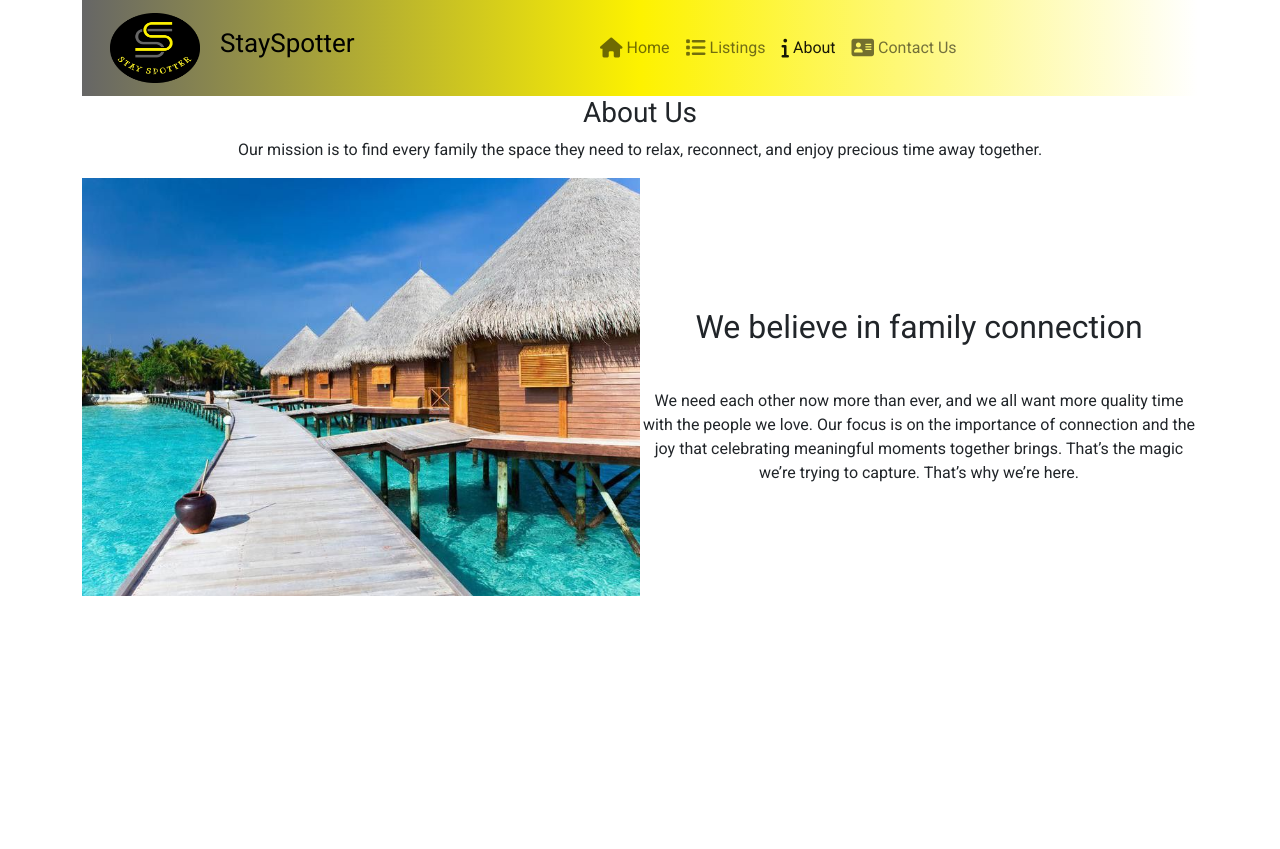
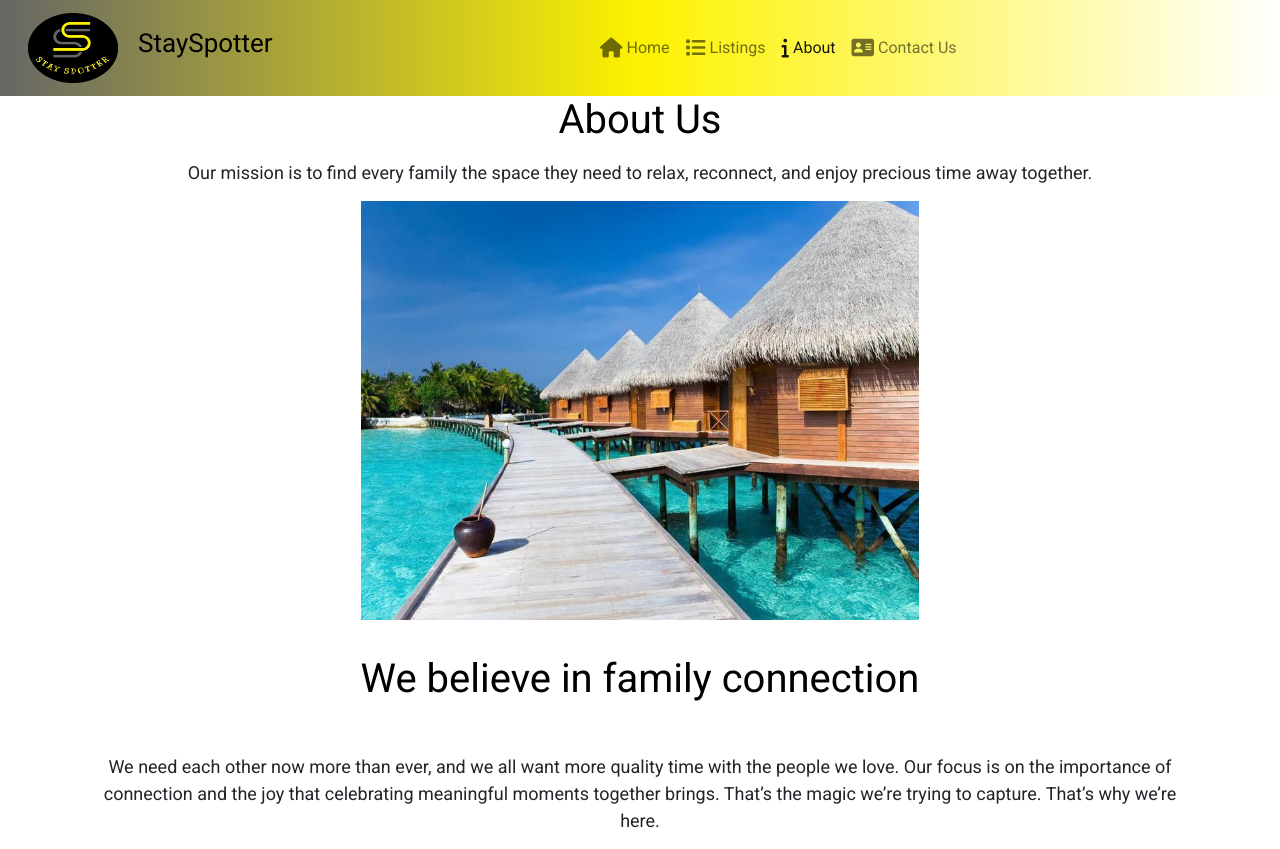
Before and after one commit to wntrch/Stay-Spotter-React-Project, a React (Create React App) app: page /about in a window 1280 px wide. Before the commit the page ends 800 px from the top, so only its background shows below. Built offline with nearby package versions, Linux system fonts and the light colour scheme.

Commit message:
moved pic from aboutus page

```diff
--- a/src/App.css
+++ b/src/App.css
@@ -198,39 +198,21 @@ h4 {
   position: relative; top: 25px;
 }
 
-.Right {
-  display: flex;
-  align-items: center;
-  width: 85%;
-  margin: auto;
-}
 
 .Pic {
   flex: 0 50%;
   max-width: 50%;
   height: auto;
+  padding: auto;
 }
 
 .Content {
-  /* padding: 25px;
-  padding-left: 10px;
-  margin: 15px 0px; */
   padding: 35px;
+
 }
 
-.Content p {
-  /* color: black;
-  font-size: 18px;
-  line-height: 1.5;
-  margin: 15px 0px; */
+.Contentp {
   font-size: 18px;
   line-height: 1.5;
   margin: 15px 0px;
 }
-
-
-.Abouts {
-  /* font-size: 20px;
-  color: black;
-  padding: 30px; */
-}
--- a/src/pages/About.js
+++ b/src/pages/About.js
@@ -4,25 +4,31 @@ import Walk from '../assets/img/walk.png'
 
 const About = () => {
     return (
+      <div>
+        <TopNavbar />
         <Container>
-        <TopNavbar />
           <Row className="Abouts">
             <Col sm='12'>
-              <h3>About Us</h3>
-              <p>Our mission is to find every family the space they need to relax, reconnect, and enjoy precious time away together.</p>
+                <h1>About Us</h1>
+                <p className="Contentp">Our mission is to find every family the space they need to relax, reconnect, and enjoy precious time away together.</p>
             </Col>
           </Row>
           <Row>
-          <Col className='Right' sm='12' >
+            <div>
+              <Col sm='12' >
                 <img className="Pic" src={Walk} />
+              </Col>
+            </div>
+            <Col>
               <div>
-            <h2 className="Content">We believe in family connection</h2>
-            <p>We need each other now more than ever, and we all want more quality time with the people we love. Our focus is on the importance of connection and the joy that celebrating meaningful moments together brings.
+              <h1 className="Content">We believe in family connection</h1>
+              <p className="Contentp">We need each other now more than ever, and we all want more quality time with the people we love. Our focus is on the importance of connection and the joy that celebrating meaningful moments together brings.
               That’s the magic we’re trying to capture. That’s why we’re here.</p>
               </div>
             </Col>
           </Row>
         </Container>
+      </div>
     )
   };
 
--- a/src/pages/ContactUs.js
+++ b/src/pages/ContactUs.js
@@ -1,15 +1,15 @@
 import ContactPage from '../components/ContactPage';
 import TopNavbar from '../components/TopNavbar';
-import { Row } from "reactstrap";
+import wheel from '../assets/img/wheel.png';
 
 const ContactUs = () => {
     return (
+      <>
+      <TopNavbar />
       <div>
-        <Row>
-            <TopNavbar />
-        </Row>
-        <ContactPage />
+          <ContactPage />
       </div>
+      </>
     );
   };
 
--- a/src/pages/RentalDetailPage.js
+++ b/src/pages/RentalDetailPage.js
@@ -1,4 +1,4 @@
-import { Row, Col } from "reactstrap";
+import { Row } from "reactstrap";
 import { Rentals } from "../data/Rentals";
 import RentalDetail from "../components/RentalDetail";
 import TopNavbar from "../components/TopNavbar";
```
Lines whose indentation alone changed are shown as unchanged.
